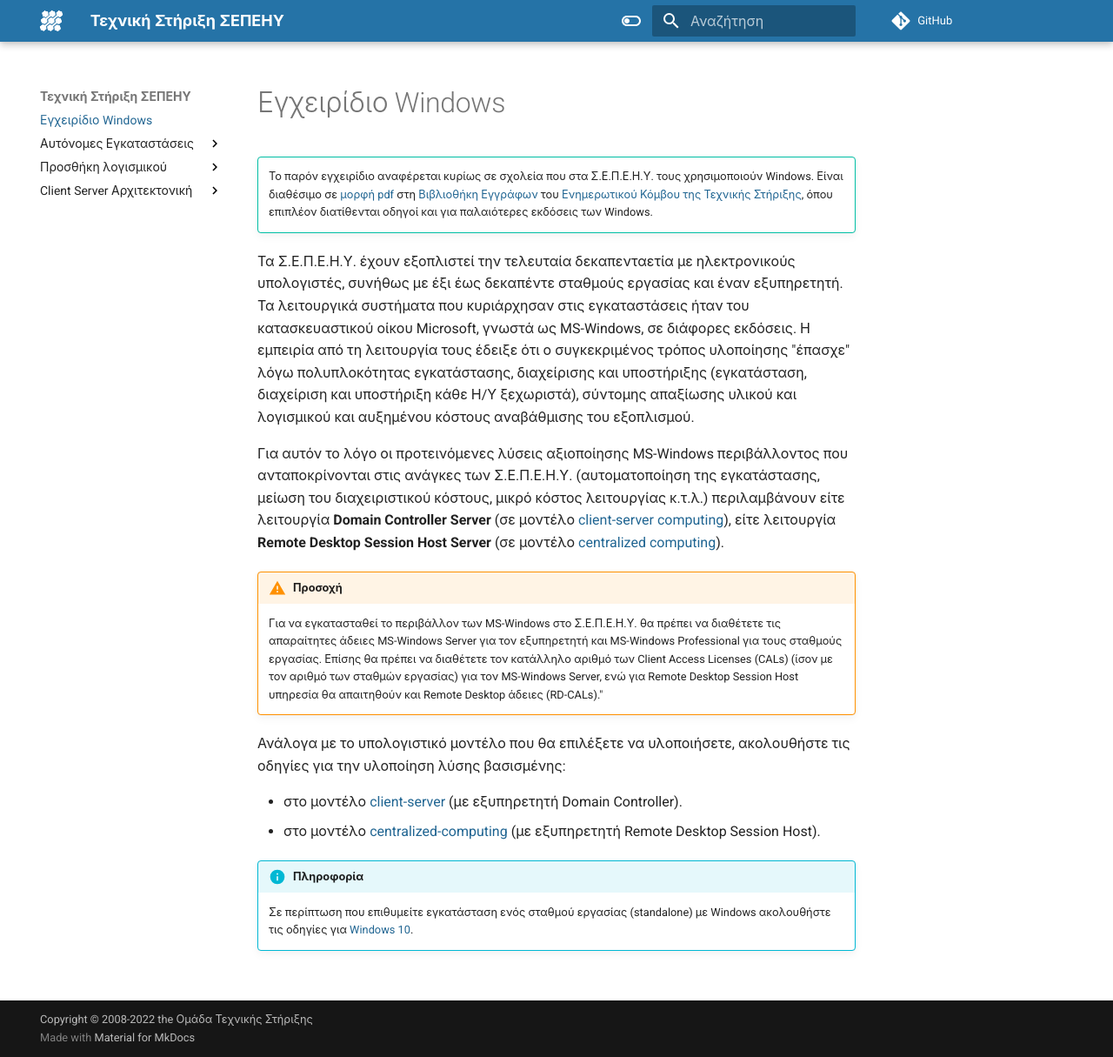
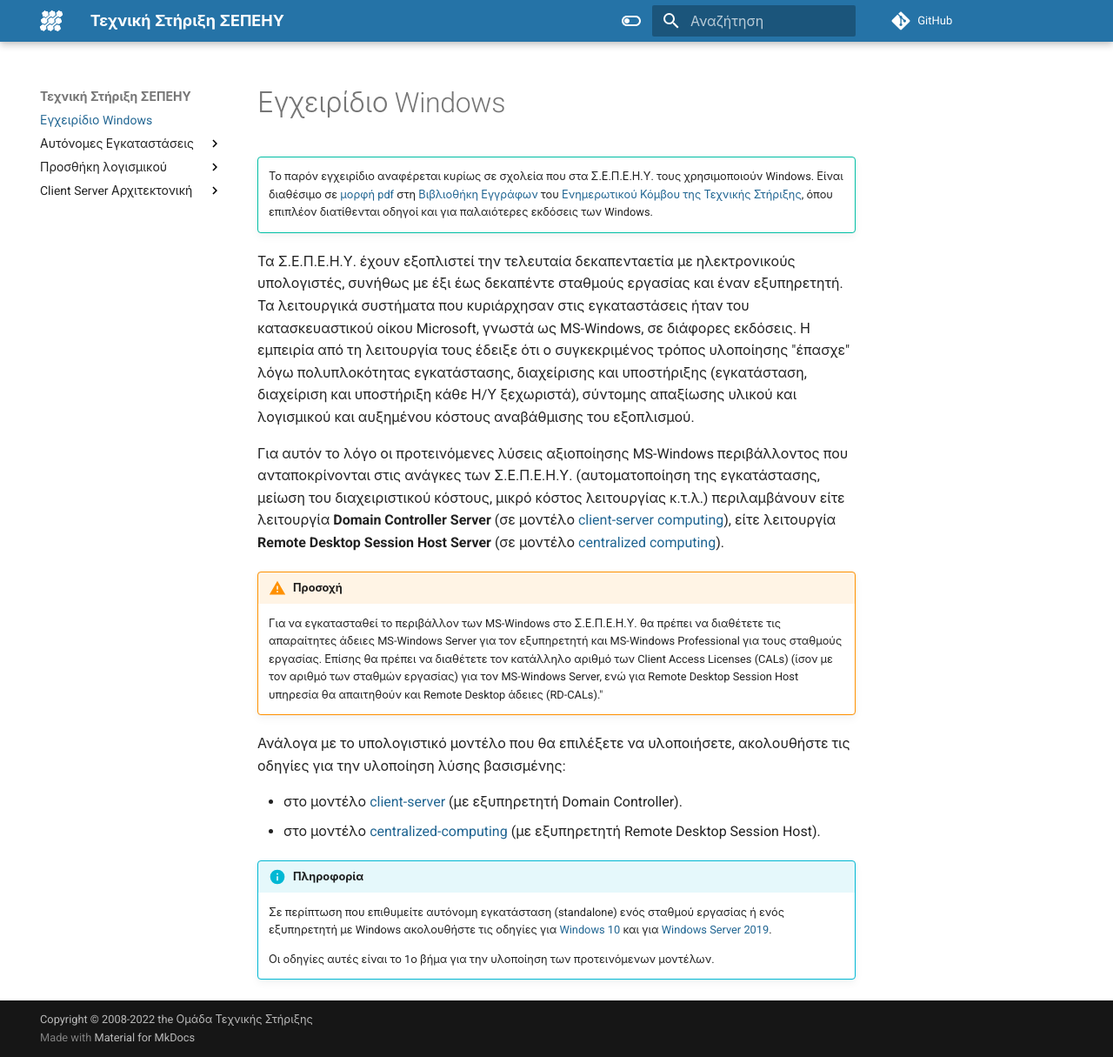
Before and after one commit to pe86/windows, an MkDocs documentation site: the page built from docs/index.md, in a window 1280 px wide and 1215 px high. Shown: the whole window at 87% size. Built offline with MkDocs 1.6.1 and Material for MkDocs 9.7.7, drawn with Linux system fonts in a browser that asks for light colours; comment, search, counter and statistics services are not loaded.

Commit message:
minor changes of 1st page

```diff
--- a/docs/index.md
+++ b/docs/index.md
@@ -42,4 +42,6 @@
 - στο μοντέλο [centralized-computing](server-based/index.md) (με εξυπηρετητή Remote Desktop Session Host).
 
 !!! info "Πληροφορία"
-    Σε περίπτωση που επιθυμείτε εγκατάσταση ενός σταθμού εργασίας (standalone) με Windows ακολουθήστε τις οδηγίες για [Windows 10](10/index.md).
+    Σε περίπτωση που επιθυμείτε αυτόνομη εγκατάσταση (standalone) ενός σταθμού εργασίας ή ενός εξυπηρετητή με Windows ακολουθήστε τις οδηγίες για [Windows 10](10/index.md) και για [Windows Server 2019](2019/index.md).
+
+    Οι οδηγίες αυτές είναι το 1ο βήμα για την υλοποίηση των προτεινόμενων μοντέλων.
```
